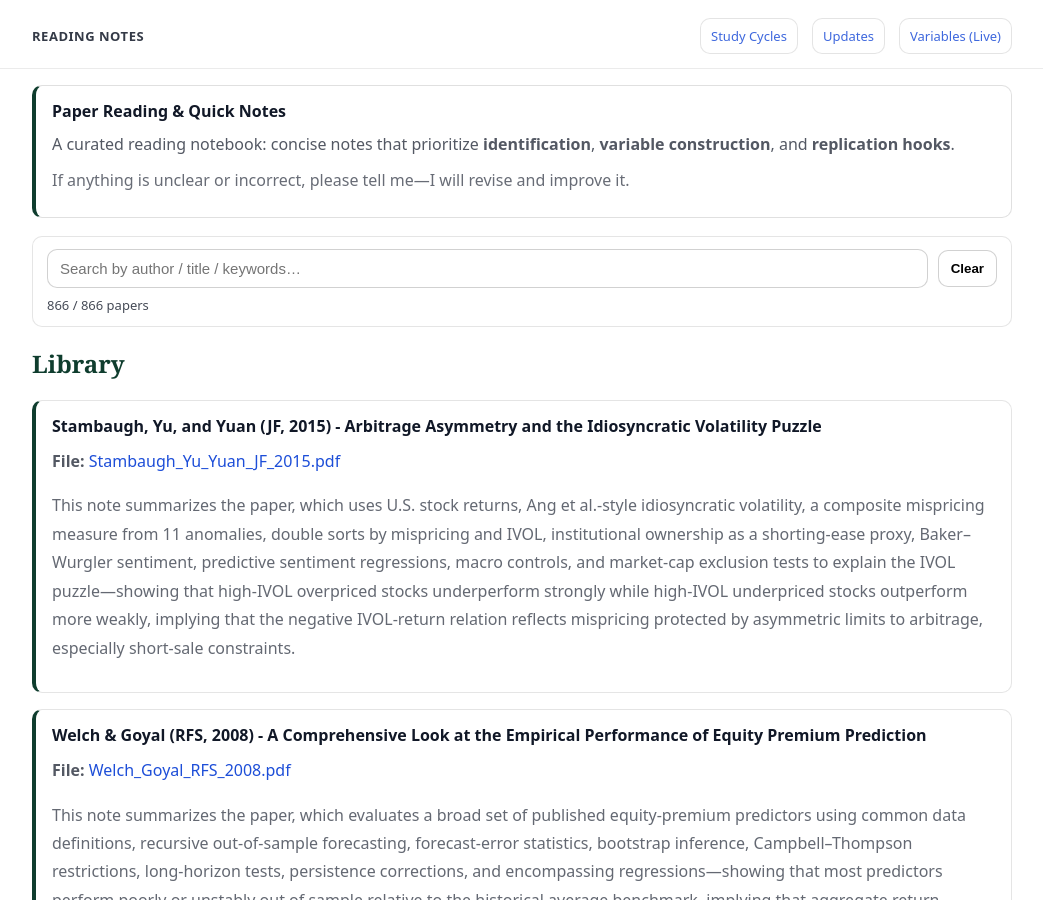
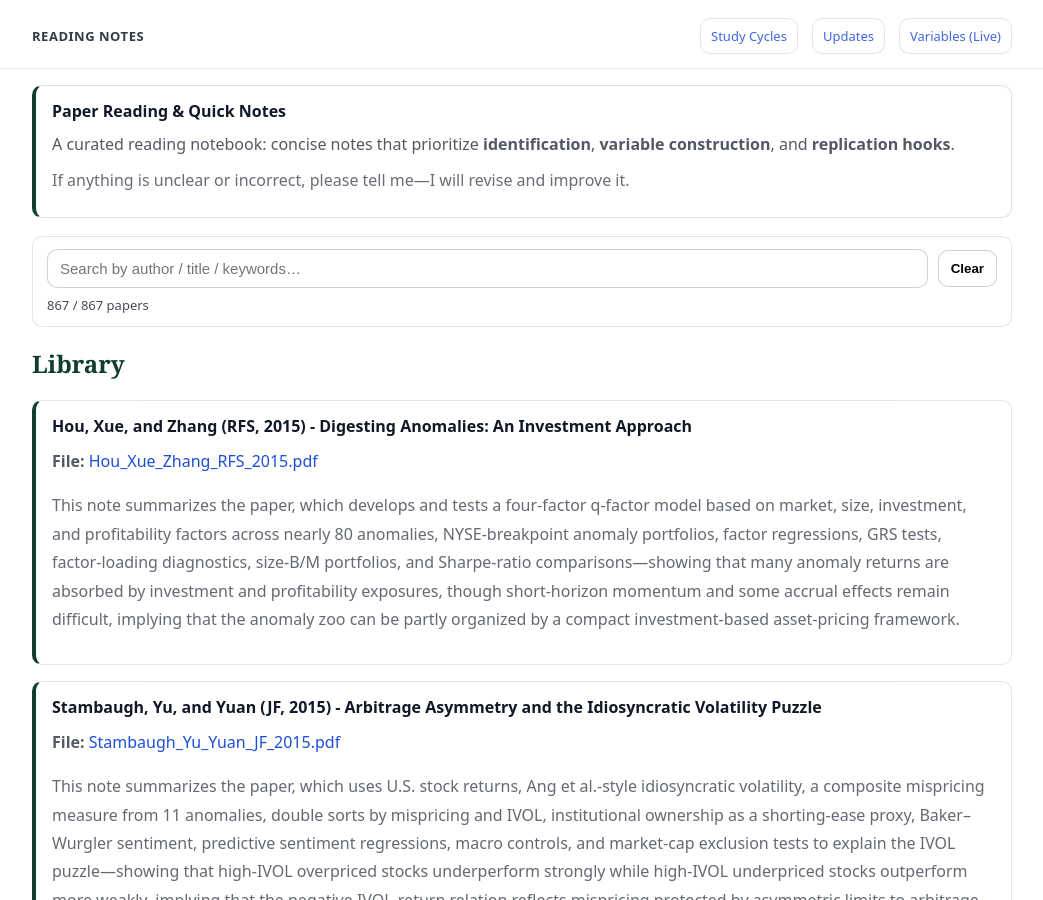
Before and after one commit to yaxinzn/study-archive, a Jekyll site: the page built from reading/index.md, in a window 1280 px wide and 900 px high. Shown: the whole window, without its empty margins (118-1161 px from the left). Built offline with Jekyll 4.4.1, drawn with Linux system fonts in a browser that asks for light colours.

Commit message:
Reading: add/update Hou_Xue_Zhang_RFS_2015.pdf

```diff
--- a/_data/reading.yml
+++ b/_data/reading.yml
@@ -1,3 +1,7 @@
+- title: "Hou, Xue, and Zhang (RFS, 2015) - Digesting Anomalies: An Investment Approach"
+  file: "Hou_Xue_Zhang_RFS_2015.pdf"
+  desc: "This note summarizes the paper, which develops and tests a four-factor q-factor model based on market, size, investment, and profitability factors across nearly 80 anomalies, NYSE-breakpoint anomaly portfolios, factor regressions, GRS tests, factor-loading diagnostics, size-B/M portfolios, and Sharpe-ratio comparisons—showing that many anomaly returns are absorbed by investment and profitability exposures, though short-horizon momentum and some accrual effects remain difficult, implying that the anomaly zoo can be partly organized by a compact investment-based asset-pricing framework."
+
 - title: "Stambaugh, Yu, and Yuan (JF, 2015) - Arbitrage Asymmetry and the Idiosyncratic Volatility Puzzle"
   file: "Stambaugh_Yu_Yuan_JF_2015.pdf"
   desc: "This note summarizes the paper, which uses U.S. stock returns, Ang et al.-style idiosyncratic volatility, a composite mispricing measure from 11 anomalies, double sorts by mispricing and IVOL, institutional ownership as a shorting-ease proxy, Baker–Wurgler sentiment, predictive sentiment regressions, macro controls, and market-cap exclusion tests to explain the IVOL puzzle—showing that high-IVOL overpriced stocks underperform strongly while high-IVOL underpriced stocks outperform more weakly, implying that the negative IVOL-return relation reflects mispricing protected by asymmetric limits to arbitrage, especially short-sale constraints."
```
Also changed, not shown: 1 other file.
